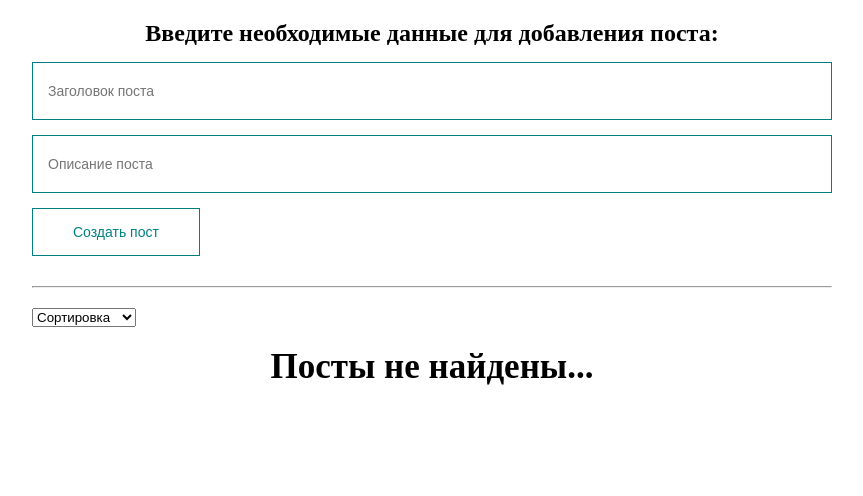
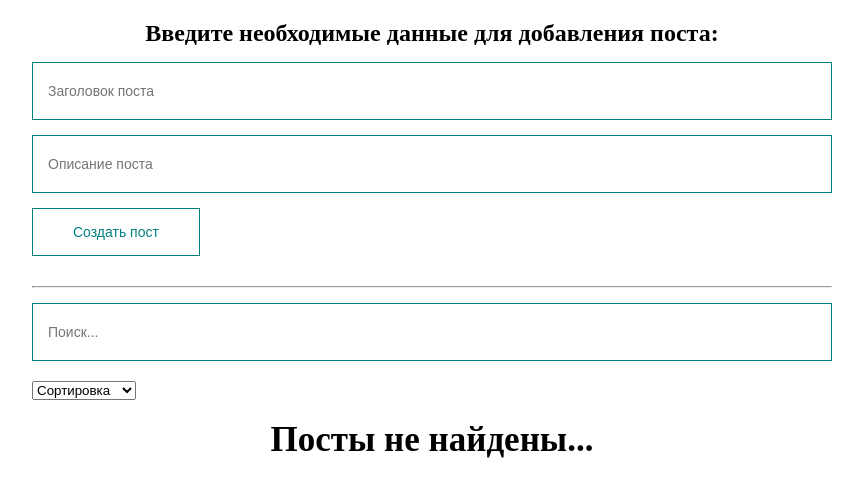
Before and after one commit to AntonKrivelo/react-fundamental, a React (Create React App) app: page / in a window 1280 px wide. Shown: the top 496 px of the page, without its empty margins (208-1071 px from the left). Built offline with nearby package versions, Linux system fonts and the light colour scheme.

Commit message:
Создал поиск и фильтрацию

```diff
--- a/src/App.js
+++ b/src/App.js
@@ -3,6 +3,7 @@ import './styles/App.scss';
 import PostList from './Components/PostList';
 import PostForm from './Components/PostForm';
 import MySelect from './Components/UI/select/MySelect';
+import MyInput from './Components/UI/input/MyInput';
 
 
 function App() {
@@ -11,9 +12,19 @@ function App() {
 
   const [selectedSort, setSelectedSort] = useState('');
 
+  const [searchQuery, setSearchQuery] = useState('');
+
+  function getSortedPosts() {
+    if(selectedSort) {
+      return [...posts].sort((a, b) => a[selectedSort].localeCompare(b[selectedSort]))
+    }
+    return posts;
+  }
+
+  const sortedPost = getSortedPosts()
+
   const sortPost = (sort) => {
     setSelectedSort(sort);
-    setPosts([...posts].sort((a, b) => a[sort].localeCompare(b[sort])));
   }
 
   return (
@@ -21,6 +32,10 @@ function App() {
       <h2 style={{textAlign: 'center', marginTop: '20px'}}>Введите необходимые данные для добавления поста:</h2>
         <PostForm  posts={posts} setPosts={setPosts} />
         <hr style={{marginTop: '30px'}}></hr>
+        <MyInput
+          value={searchQuery}
+          onChange={(e) => setSearchQuery(e.target.value)}
+          placeholder="Поиск..."/>
         <MySelect
             value={selectedSort}
             onChange={sortPost}
@@ -29,7 +44,7 @@ function App() {
             {value: 'description', name: 'По описанию'}
         ]}/>
         {
-          posts.length > 0 ? <PostList posts={posts} setPosts={setPosts} title='Постов 1' />
+          posts.length > 0 ? <PostList posts={sortedPost} setPosts={setPosts} title='Постов 1' />
           : <h2 style={{textAlign: 'center', marginTop: '20px', fontSize: '35px'}}> Посты не найдены...  </h2>
         }
     </div>
```
